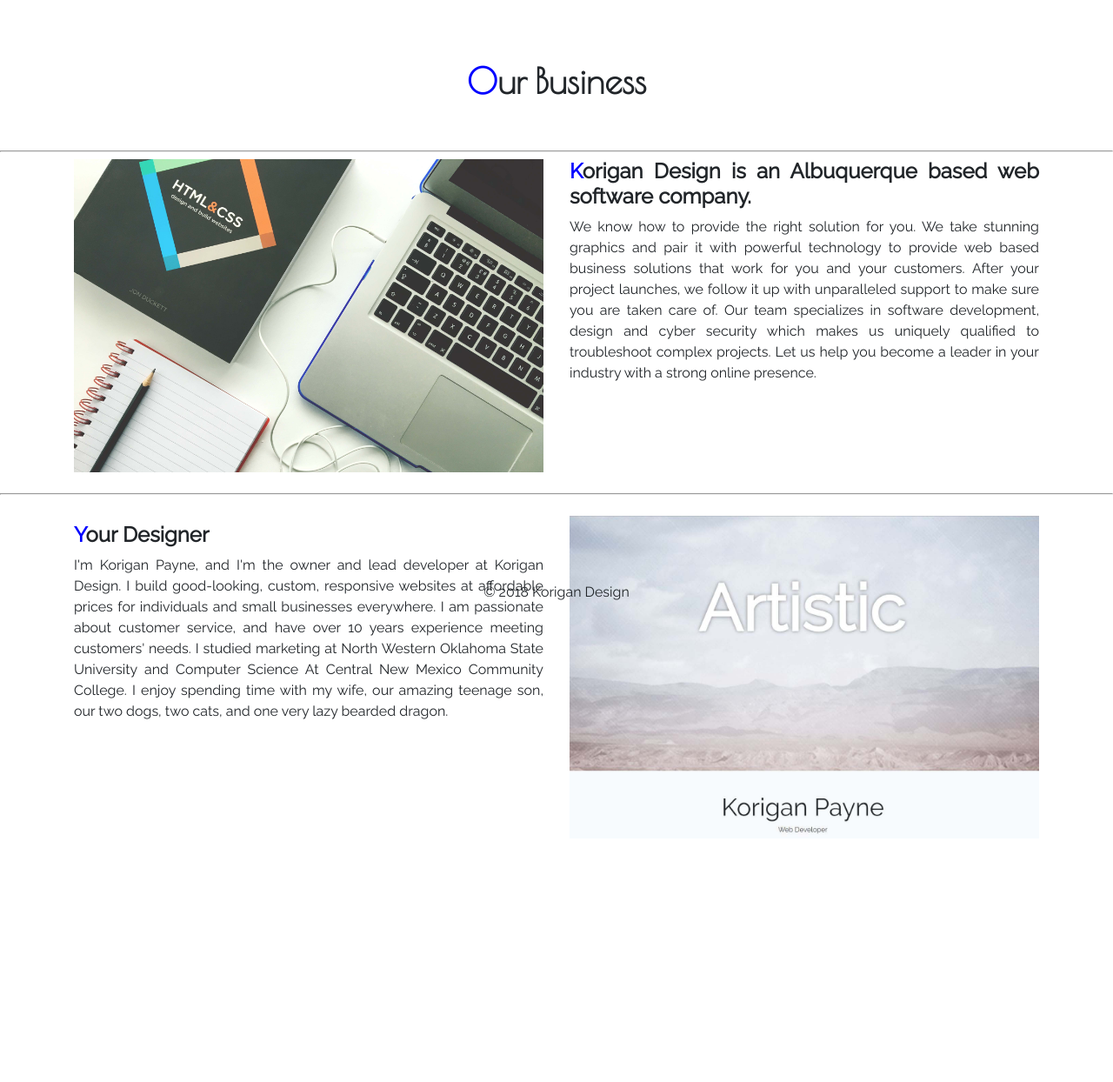
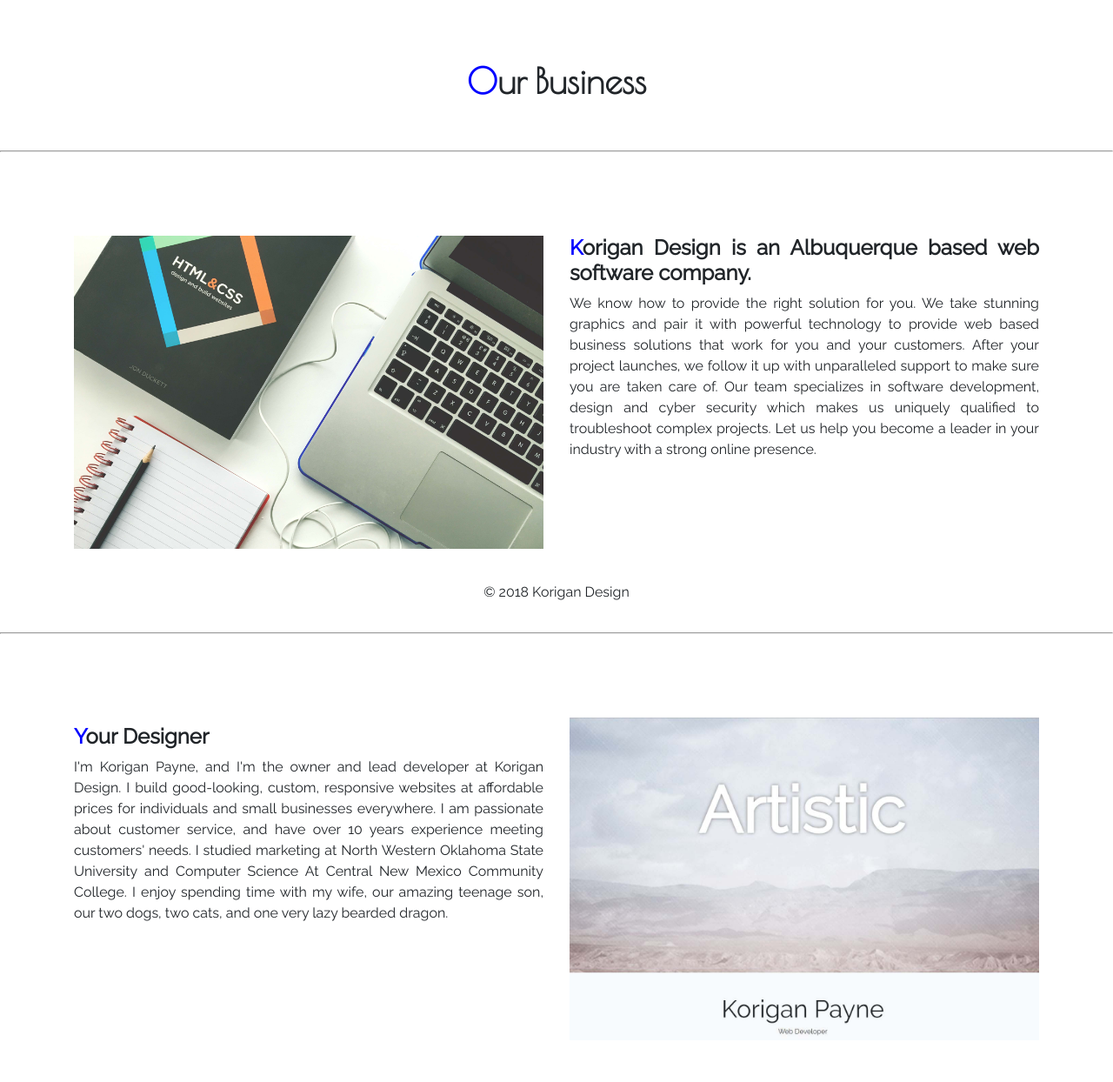
Before and after one commit to Koriganp/korigandesign, a PHP site: page /about/index.php in a window 1280 px wide. Shown: the part 91-1335 px from the top of the page at 87% size. Before the commit the page ends 1050 px from the top, so only its background shows below. Run offline with PHP 8.4, Linux system fonts and the light colour scheme; some libraries are stand-ins or nearby versions.

Commit message:
made spacing uniform on all pages

```diff
--- a/about/index.php
+++ b/about/index.php
@@ -20,8 +20,8 @@ require_once("../php/partials/head-utils.php");
 	</div>
 	<hr>
 
-	<div class="container mb-4">
-		<div class="row">
+	<div class="container my-4">
+		<div class="row py-5 my-5">
 			<div class="col-md-6 col-sm-12">
 				<img src="<?php echo $PREFIX;?>images/web-developer.jpg" alt="Web Design" class="about-image">
 			</div>
@@ -34,7 +34,7 @@ require_once("../php/partials/head-utils.php");
 
 	<hr>
 	<div class="container my-4">
-		<div class="row">
+		<div class="row py-5 my-5">
 			<div class="col-md-6 col-sm-12">
 				<h4 class="mt-2 font-weight-bold"><span class="first-letter">Y</span>our Designer</h4>
 				<p>I'm Korigan Payne, and I'm the owner and lead developer at Korigan Design. I build good-looking, custom, responsive websites at affordable prices for individuals and small businesses everywhere. I am passionate about customer service, and have over 10 years experience meeting customers' needs. I studied marketing at North Western Oklahoma State University and Computer Science At Central New Mexico Community College. I enjoy spending time with my wife, our amazing teenage son, our two dogs, two cats, and one very lazy bearded dragon.</p>
--- a/services/index.php
+++ b/services/index.php
@@ -20,7 +20,7 @@ require_once("../php/partials/head-utils.php");
 	</div>
 	<hr>
 
-	<div class="container bg-white page-top">
+	<div class="container bg-white">
 		<div class="row py-5 my-5">
 			<div class="col-s-12 col-md-6 col-lg-8">
 				<img src="<?php echo $PREFIX;?>images/web-design.jpg" alt="Web Design" class="service-image"/>
@@ -66,7 +66,7 @@ require_once("../php/partials/head-utils.php");
 		<div class="row py-5 my-5">
 			<div class="col-s-12 col-md-6 col-lg-4 text-dark pr-5">
 				<h3 class="service-title my-4"><span class="first-letter">S</span>earch Engine Optimization</h3>
-				<p class="font-weight-bold justify-content-center">SEO is a marketing discipline focused on growing visibility in organic (non-paid) search engine results. SEO encompasses both the technical and creative elements required to improve rankings, drive traffic, and increase awareness in search engines. There are many aspects to SEO, from the words on your page to the way other sites link to you on the web. Sometimes SEO is simply a matter of making sure your site is structured in a way that search engines understand. SEO isn't just about building search engine-friendly websites. It's about making your site better for people too. At Korigan Design, we believe these principles go hand-in-hand. If you want to learn more about how this works, and whether we would be a good fit for your website needs <a href="<?php echo $PREFIX;?>contact/index.php" class="service-contact-link">Contact us</a> today.</p>
+				<p class="font-weight-bold justify-content-center">SEO is a marketing discipline focused on growing visibility in organic (non-paid) search engine results. SEO encompasses both the technical and creative elements required to improve rankings, drive traffic, and increase awareness in search engines. There are many aspects to SEO, from the words on your page to the way other sites link to you on the web. Sometimes SEO is simply a matter of making sure your site is structured in a way that search engines understand. SEO isn't just about building search engine-friendly websites. It's about making your site better for people too. At Korigan Design, we believe these principles go hand-in-hand. If you want to learn more about how this works or if we would be a good fit for your website needs, <a href="<?php echo $PREFIX;?>contact/index.php" class="service-contact-link">contact us</a> today.</p>
 			</div>
 			<div class="col-s-12 col-md-6 col-lg-8">
 				<img src="<?php echo $PREFIX;?>images/seo.jpg" alt="Search Engine Optimization" class="service-image"/>
--- a/styles/style.css
+++ b/styles/style.css
@@ -288,10 +288,6 @@ li > a:hover {
 /*Services Page*/
 /************************************************************************/
 
-.page-top {
-	margin-top: 10rem;
-}
-
 .service-title {
 	text-transform: uppercase;
 	font-weight: bold;
@@ -305,10 +301,9 @@ li > a:hover {
 }
 
 .service-contact-link {
-	 color: black;
+	 color: blue;
 	 text-decoration: none;
 	 font-weight: bold;
-	 text-transform: uppercase;
 }
 
 /************************************************************************/
```
